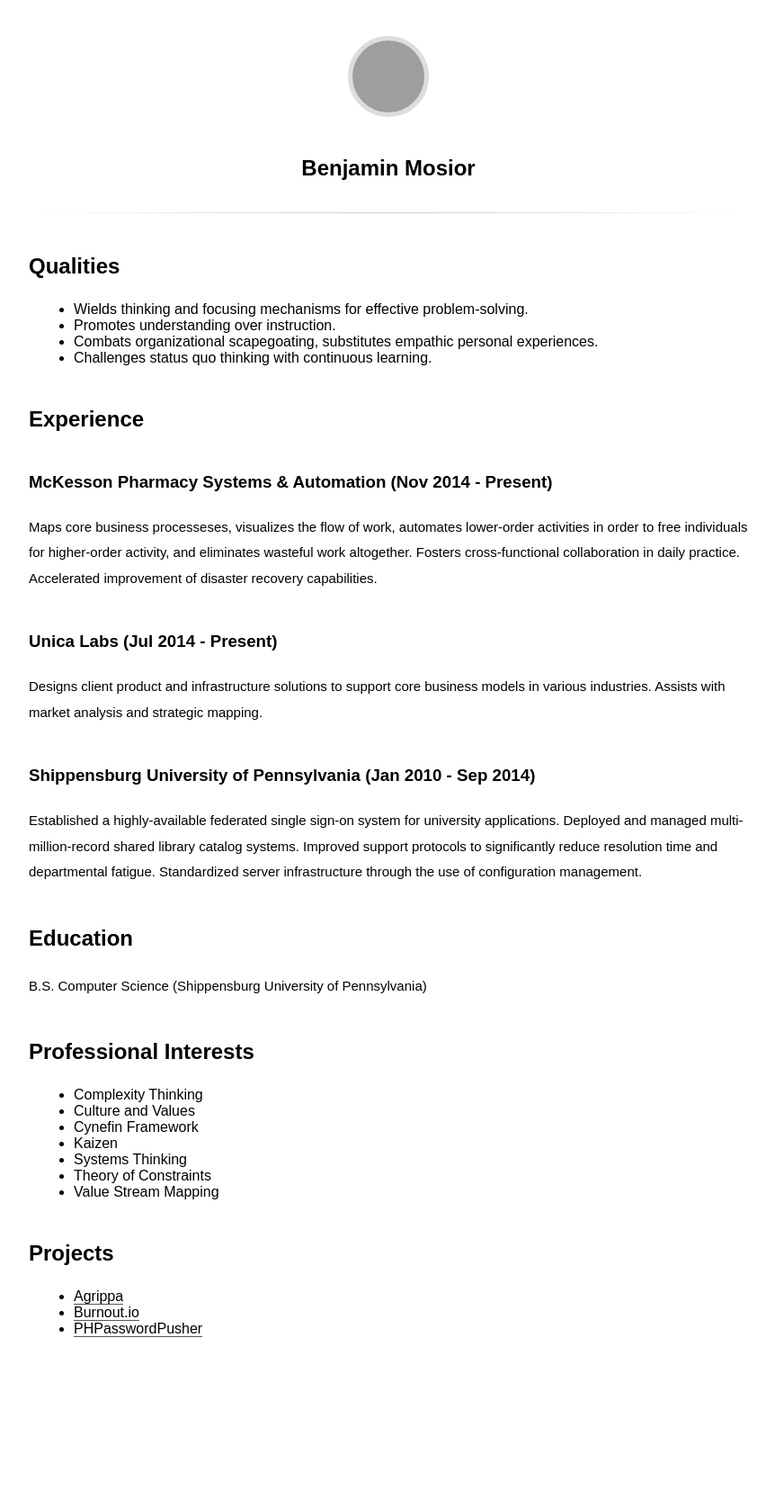
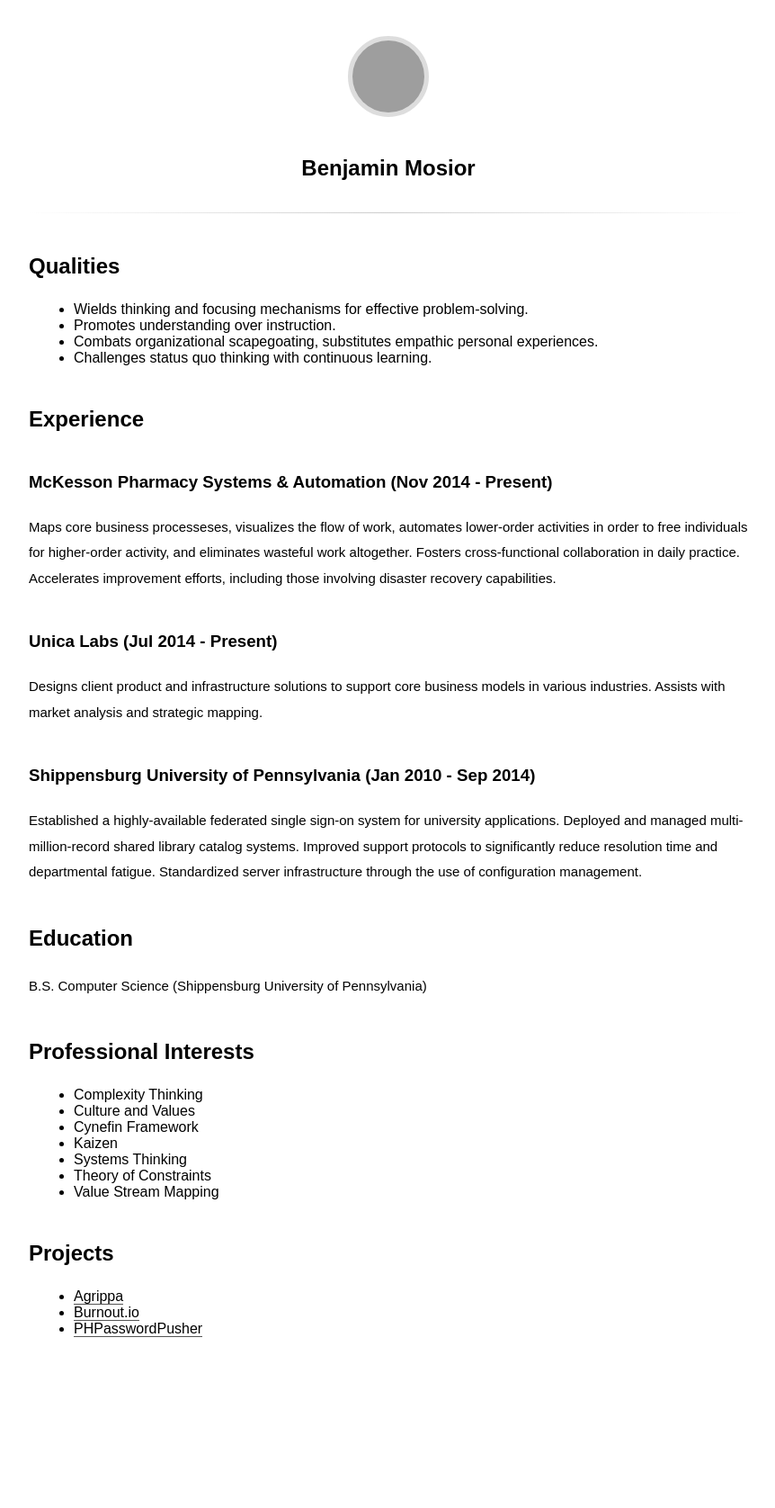
Before and after one commit to bemosior/bemosior.github.io, a Jekyll site: the page built from resume.md, in a window 1280 px wide. Shown: the whole page at 90% size, without its empty margins (208-1070 px from the left). Built offline with Jekyll 4.4.1, drawn with Linux system fonts in a browser that asks for light colours; some web fonts are replaced; grey boxes are pictures that could not be loaded.

Commit message:
Tense is weird here.

```diff
--- a/resume.md
+++ b/resume.md
@@ -14,7 +14,7 @@ title: Benjamin Mosior
 
 ### McKesson Pharmacy Systems & Automation (Nov 2014 - Present)
 
-Maps core business processeses, visualizes the flow of work, automates lower-order activities in order to free individuals for higher-order activity, and eliminates wasteful work altogether. Fosters cross-functional collaboration in daily practice. Accelerated improvement of disaster recovery capabilities.
+Maps core business processeses, visualizes the flow of work, automates lower-order activities in order to free individuals for higher-order activity, and eliminates wasteful work altogether. Fosters cross-functional collaboration in daily practice. Accelerates improvement efforts, including those involving disaster recovery capabilities.
 
 ### Unica Labs (Jul 2014 - Present)
 
```
